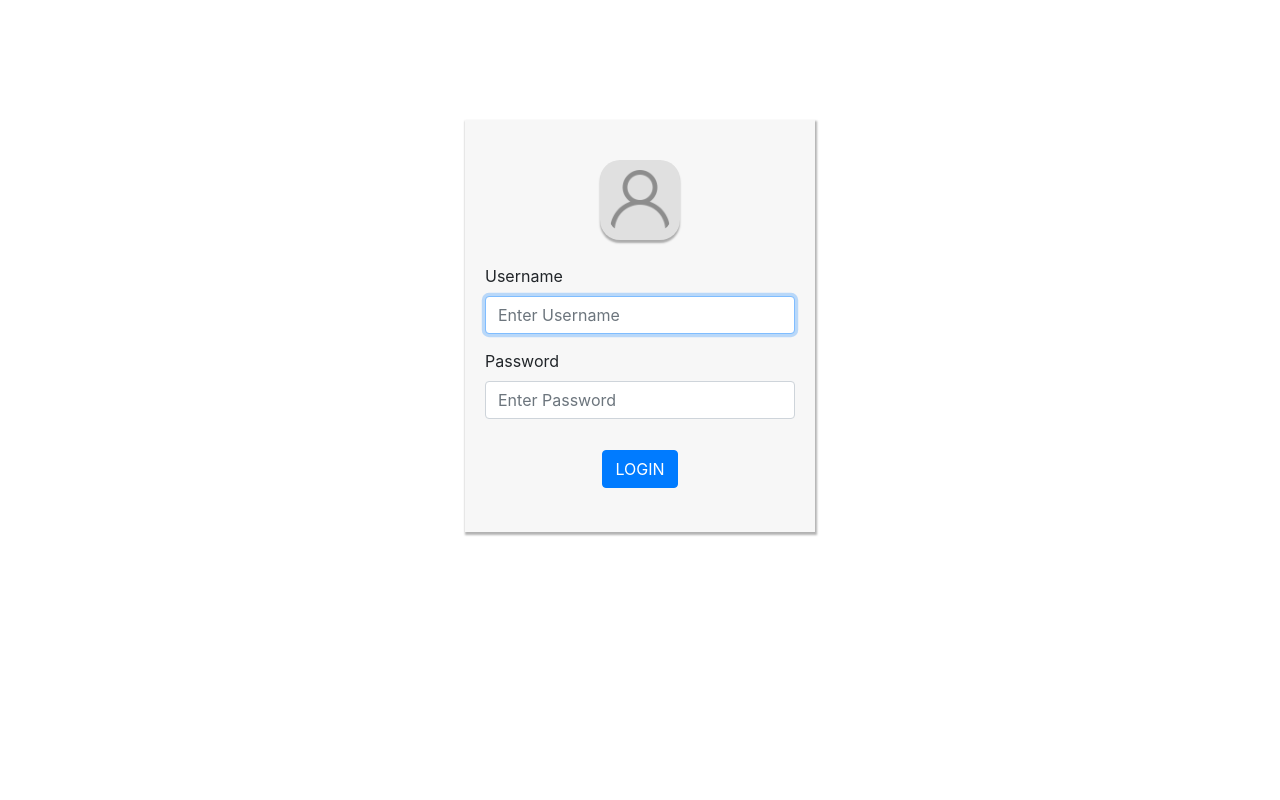
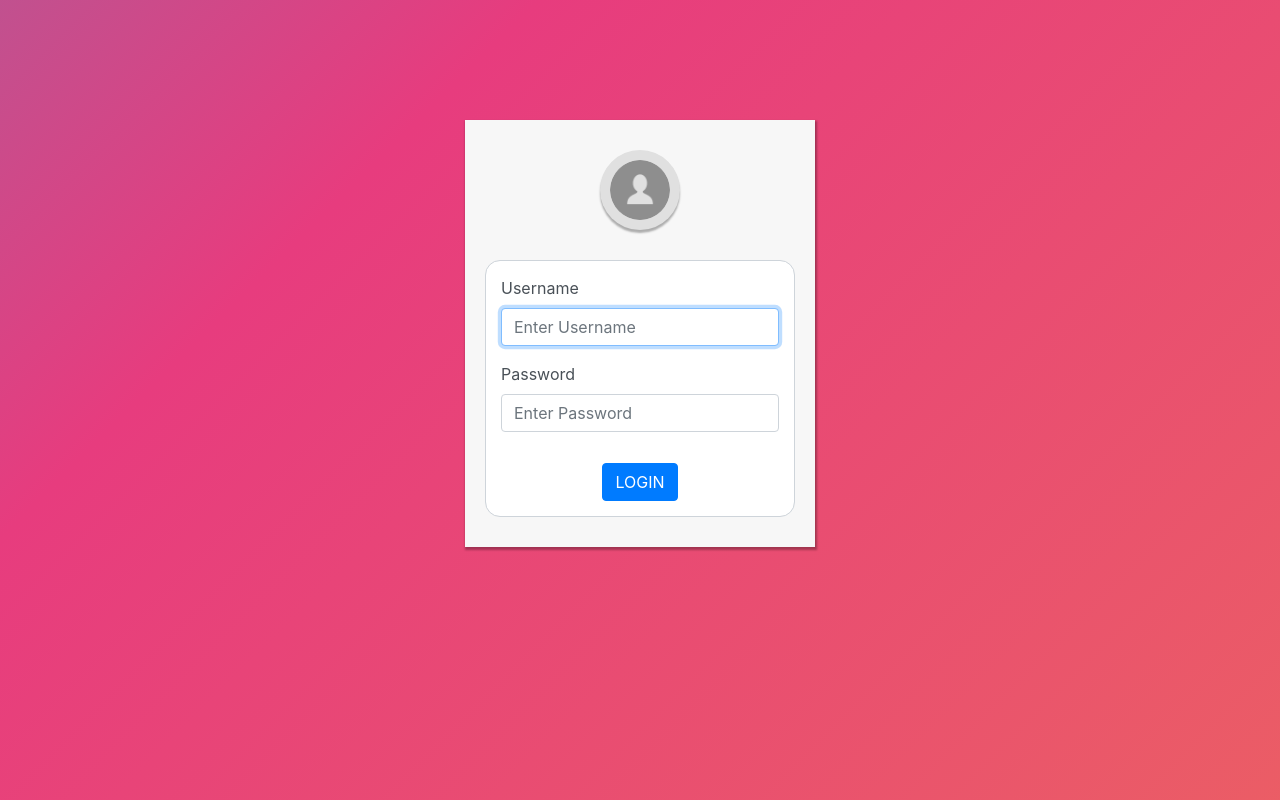
Before and after one commit to shawonis08/AVNPR_traffic, a Flask app: page /login in a window 1280 px wide. Run offline with Flask 2, Linux system fonts and the light colour scheme; some libraries are stand-ins or nearby versions.

Commit message:
LOGIN page updated

```diff
--- a/static/css/style.css
+++ b/static/css/style.css
@@ -2,26 +2,77 @@
     margin: 0px;
     padding: 0px;
 }
+.login-body{
+	height: 100vh;
+	color: #fff;
+	background: linear-gradient(-45deg, #EE7752, #E73C7E, #23A6D5, #23D5AB);
+	background-size: 400% 400%;
+	-webkit-animation: Gradient 15s ease infinite;
+	-moz-animation: Gradient 15s ease infinite;
+	animation: Gradient 15s ease infinite;
+}
+@-webkit-keyframes Gradient {
+	0% {
+		background-position: 0% 50%
+	}
+	50% {
+		background-position: 100% 50%
+	}
+	100% {
+		background-position: 0% 50%
+	}
+}
+
+@-moz-keyframes Gradient {
+	0% {
+		background-position: 0% 50%
+	}
+	50% {
+		background-position: 100% 50%
+	}
+	100% {
+		background-position: 0% 50%
+	}
+}
+
+@keyframes Gradient {
+	0% {
+		background-position: 0% 50%
+	}
+	50% {
+		background-position: 100% 50%
+	}
+	100% {
+		background-position: 0% 50%
+	}
+}
 .login-view-content{
     margin-top: 15vh;
-    padding: 40px 20px 20px 20px;
+    padding: 30px 20px 30px 20px;
     background-color: #f7f7f7;
     -moz-box-shadow: 1px 2px 2px 1px rgba(0, 0, 0, 0.3);
     -webkit-box-shadow: 1px 2px 2px 1px rgba(0, 0, 0, 0.3);
     box-shadow: 1px 2px 2px 1px rgba(0, 0, 0, 0.3);
 }
+.login-title{
+    text-transform: uppercase;
+}
 .login-avatar{
     height: 80px;
     width: 80px;
     background-color: #E0E0E0;
-    padding: 10px;
-    border-radius: 25%;
+    padding: 10px ;
+    border-radius: 50%;
+    margin-bottom: 30px;
+    -moz-box-shadow: 0px 3px 2px rgba(0, 0, 0, 0.3);
+    -webkit-box-shadow: 0px 3px 2px rgba(0, 0, 0, 0.3);
     box-shadow: 0px 3px 2px rgba(0, 0, 0, 0.3);
 }
 .login-form-content{
     max-width: 330px;
     padding: 15px;
     margin: 0 auto;
+    border-radius: 15px;
 }
 .login-content-margin{
     margin-top: 15px;
--- a/templates/login.html
+++ b/templates/login.html
@@ -12,15 +12,16 @@
     <script src="{{ url_for('static',filename='js/bootstrap.min.js') }}"></script>
 </head>
 <body>
-
+    <div class="login-body">
         <div class="container">
             <div class="row">
                 <div class="col-sm-6 col-md-4 mx-auto">
                     <div class="login-view-content">
+                        <!--<h4 class="text-center login-title">Account Login</h4>-->
                         <img class="mx-auto d-block login-avatar" src="{{ url_for('static',filename='img/user.png') }}"
                         alt="">
-                    <from class="login-form-content" action="" method="">
-                        <div class="from-group">
+                        <from class="login-form-content form-control" action="" method="">
+                            <div class="form-group">
                                 <label for="loginUsername">Username</label>
                                 <input type="text" class="form-control" id="loginUsername" placeholder="Enter Username" autofocus required>
                             </div>
@@ -39,6 +40,7 @@
                 </div>
             </div>
         </div>
+    </div>
 
 </body>
 </html>
```
Also changed, not shown: static/img/user.png. Lines whose indentation alone changed are shown as unchanged.
